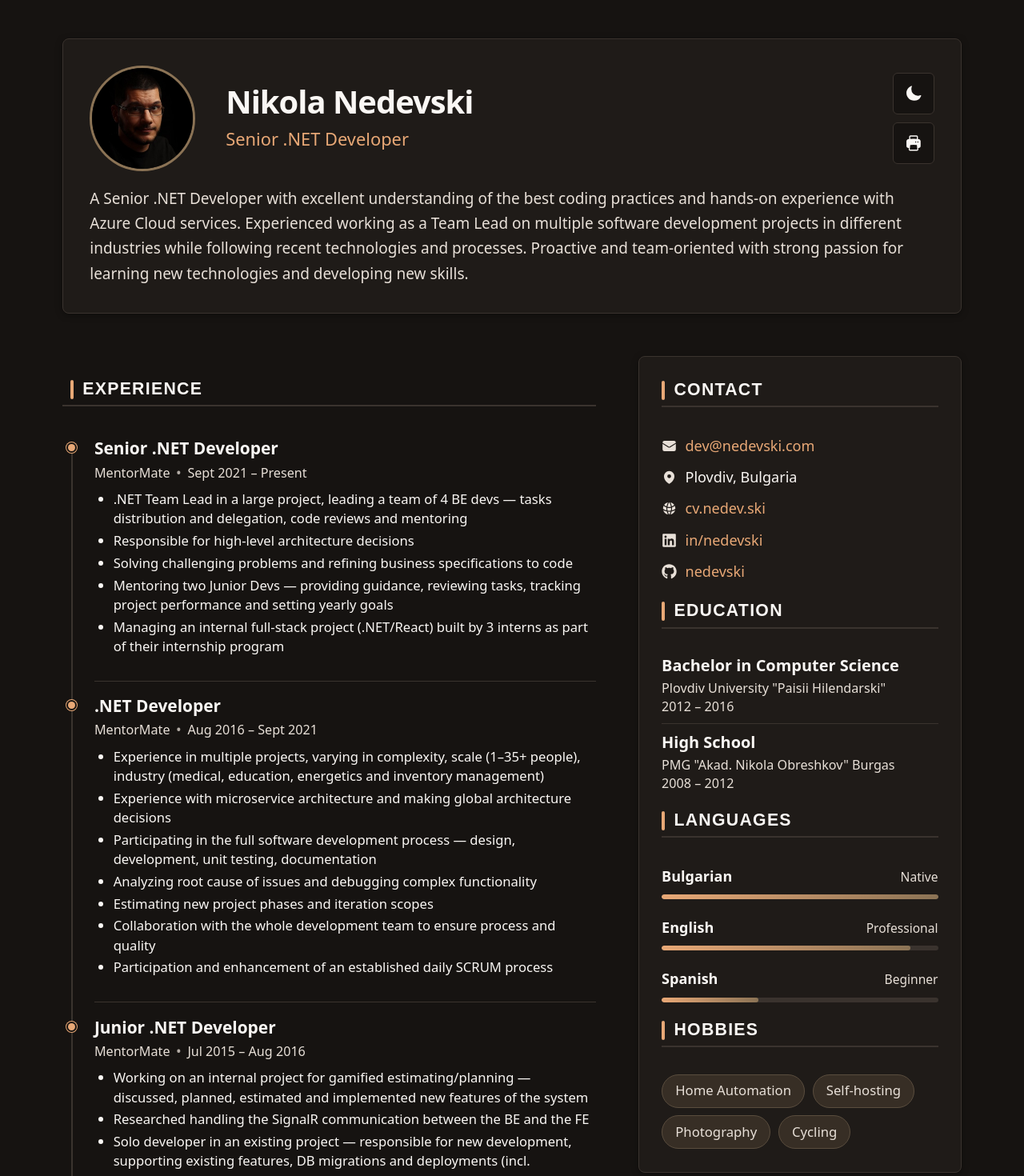
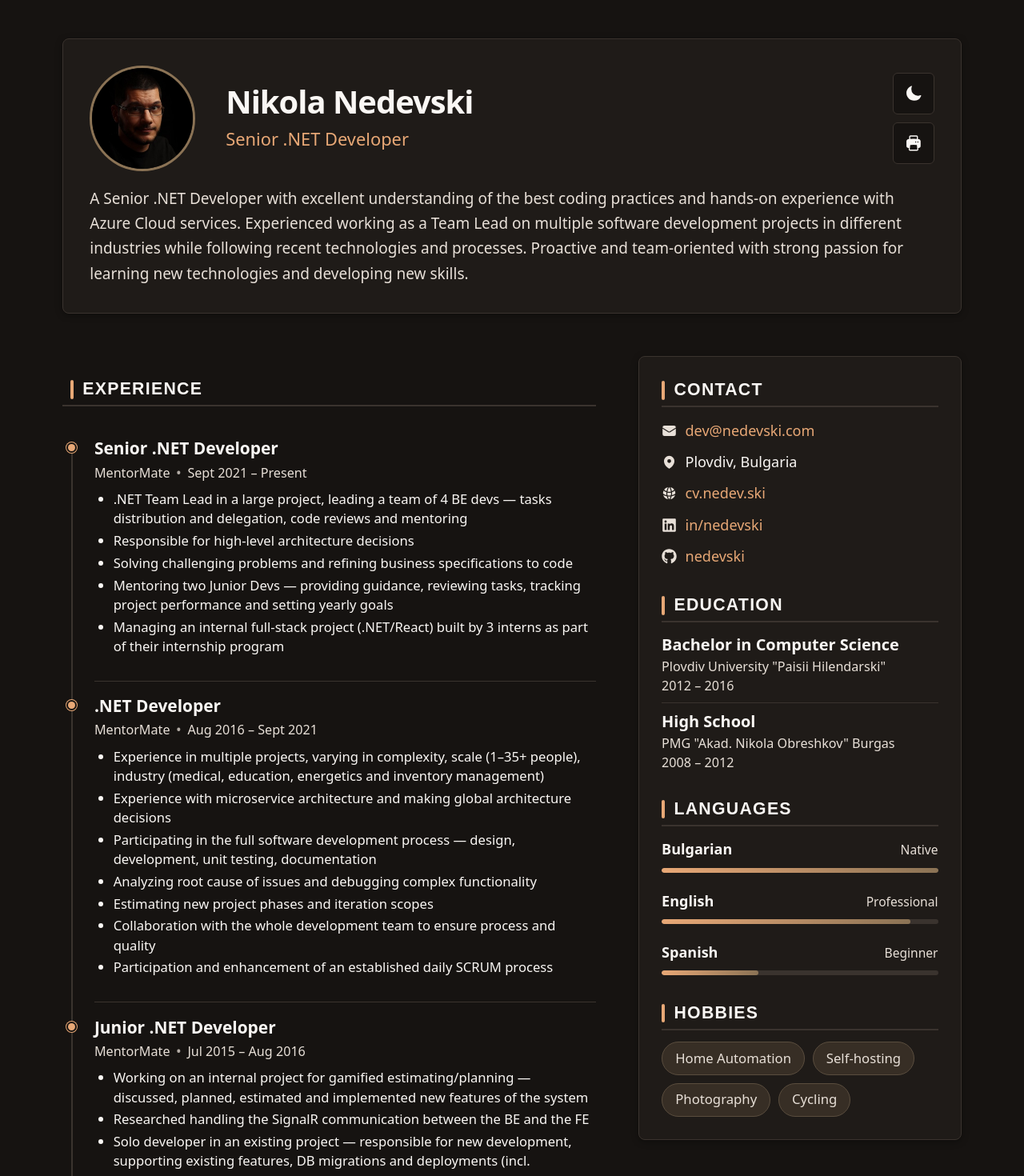
Before and after one commit to nedevski/cv, a React (Vite) app: page / in a window 1280 px wide. Shown: the top 1470 px of the page at 80% size. Built offline with nearby package versions, Linux system fonts and the light colour scheme; no server answers.

Commit message:
layout fix

```diff
--- a/src/styles/cv.css
+++ b/src/styles/cv.css
@@ -142,7 +142,7 @@ a:hover {
 }
 
 .cv-column--secondary {
-  --sidebar-section-gap: 1.125rem;
+  --sidebar-section-gap: 1.75rem;
   padding: var(--sidebar-inset);
   background: var(--surface);
   border: 1px solid var(--border);
@@ -168,8 +168,12 @@ a:hover {
   margin-bottom: var(--sidebar-section-gap);
 }
 
+.cv-column--secondary .cv-section:last-child {
+  margin-bottom: 0;
+}
+
 .cv-column--secondary .cv-section__content {
-  margin-top: 0.85rem;
+  margin-top: 0.75rem;
 }
 
 .cv-column--secondary .entry--compact {
@@ -301,10 +305,6 @@ a:hover {
 
   .cv-section__content {
     margin-top: 2rem;
-  }
-
-  .cv-column--secondary .cv-section__content {
-    margin-top: 1.75rem;
   }
 }
 
```
